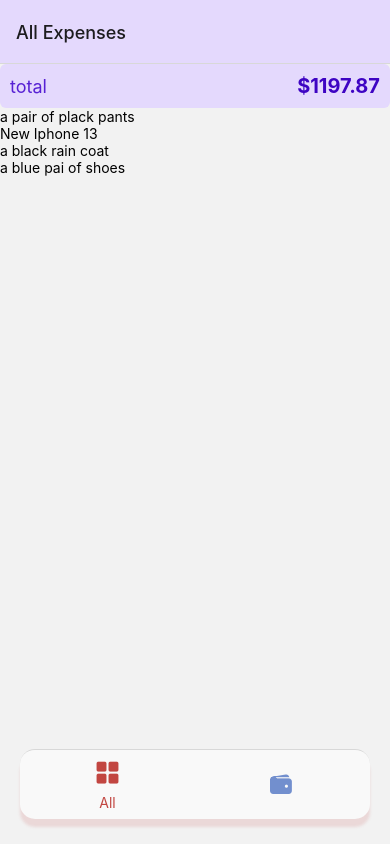
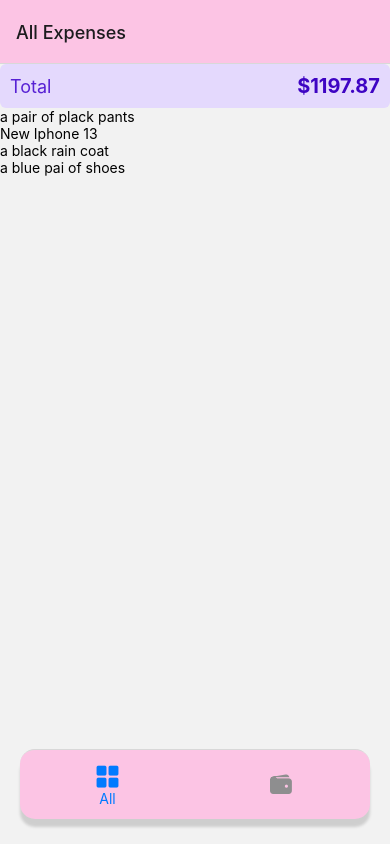
Before and after one commit to Mrkouhadi/RN-expenseTracker, a React Native app: screen /Tabs in a window 390 px wide. Built offline with nearby package versions, Linux system fonts and the light colour scheme.

Commit message:
replacing old colors contstants with new ones

```diff
--- a/src/components/CustomBackBtn.js
+++ b/src/components/CustomBackBtn.js
@@ -1,14 +1,12 @@
 import React from 'react'
 import {StyleSheet, View, Pressable} from 'react-native'
 import Icon from 'react-native-vector-icons/Ionicons';
-
-import Colors from '../constants/Colors';
 
 
 const CustomBackBtn = (props)=>{
     return <Pressable style={styles.container} onPress={props.onPress}>
                 <View style={styles.box}>
-                    <Icon name="md-return-up-back-outline" size={35} color={Colors.fontColor} />
+                    <Icon name="md-return-up-back-outline" size={35} color="red" />
                 </View>
           </Pressable>
   }
--- a/src/constants/Colors.js
+++ /dev/null
@@ -1,5 +0,0 @@
-export default {
-    primaryColor:'#C24641',
-    accnetColor:'pink',
-    fontColor:'#728FCE'
-}
--- a/src/navigation/Tabs.js
+++ b/src/navigation/Tabs.js
@@ -5,7 +5,6 @@ import Ionicons from 'react-native-vector-icons/Ionicons'
 import Icon from 'react-native-vector-icons/AntDesign';
 
 import {RecentExpenses, AllExpenses} from '../screens'
-import Colors from '../constants/Colors';
 import { GlobalStyles } from '../constants/styles';
 
 const Tab = createBottomTabNavigator();
@@ -16,27 +15,27 @@ const Tabs=()=> {
     <Tab.Navigator
             screenOptions={{
                 tabBarShowLabel: false,
-                headerStyle:{backgroundColor:GlobalStyles.colors.primary50},
+                headerStyle:{backgroundColor:GlobalStyles.colors.error50},
                 tabBarStyle:{
                   position:'absolute', bottom:25, right:20, left:20,
                   elevation:0,
                   borderRadius:15,
-                  backgroundColor:"#f9f9f9",
+                  backgroundColor:GlobalStyles.colors.error50,
                   height:70,
                   ...styles.shadow,
                 }
             }}
     >
       <Tab.Screen name="All Expenses" component={AllExpenses} options={{
-        tabBarIcon: ({focused}) => (<View style={{alignItems:'center',justifyContent:'center',top:Platform.OS === 'ios'?15:0}}>
-                              <Icon name="appstore1" color={focused ? Colors.primaryColor:Colors.fontColor} size={25} />
-                              {focused && <Text style={{color:Colors.primaryColor,marginTop:8 }}>All</Text>}
+        tabBarIcon: ({focused,color,size}) => (<View style={{alignItems:'center',justifyContent:'center',top:Platform.OS === 'ios'?15:0}}>
+                              <Icon name="appstore1" color={color} size={size} />
+                              {focused && <Text style={{color:color}}>All</Text>}
                           </View> )
         }}/>
       <Tab.Screen name="Recent Expenses" component={ RecentExpenses} options={{
-        tabBarIcon: ({focused}) => (<View style={{alignItems:'center',justifyContent:'center',top:Platform.OS === 'ios'?15:0}}>
-                              <Ionicons name="wallet" color={focused ? Colors.primaryColor:Colors.fontColor} size={25} />
-                              {focused && <Text style={{color:Colors.primaryColor,marginTop:8 }}>Recent</Text>}
+        tabBarIcon: ({focused,color,size}) => (<View style={{alignItems:'center',justifyContent:'center',top:Platform.OS === 'ios'?15:0}}>
+                              <Ionicons name="wallet" color={color} size={size} />
+                              {focused && <Text style={{color:color,marginTop:8 }}>Recent</Text>}
                           </View> )
         }}/>
     </Tab.Navigator>
@@ -44,7 +43,7 @@ const Tabs=()=> {
 };
 const styles = StyleSheet.create({
   shadow:{
-    shadowColor:Colors.primaryColor,
+    shadowColor:'black',
     shadowOffset:{
       width:0, height:8,
     },
--- a/src/screens/AllExpenses.js
+++ b/src/screens/AllExpenses.js
@@ -1,10 +1,9 @@
 import React from 'react'
-import { StyleSheet,SafeAreaView, Text, Button } from 'react-native'
+import { StyleSheet } from 'react-native'
 import ExpensesOutput from '../components/expensesOutput/ExpensesOutput';
-import Colors from '../constants/Colors';
 
 const AllExpenses = props => {
-  return  <ExpensesOutput expensesPeriod="total"/>
+  return  <ExpensesOutput expensesPeriod="Total"/>
 };
 
 const styles = StyleSheet.create({
--- a/src/screens/ManageExpenses.js
+++ b/src/screens/ManageExpenses.js
@@ -1,7 +1,5 @@
 import React from 'react'
 import { View, StyleSheet,SafeAreaView, Text, Pressable, ScrollView } from 'react-native'
-import CustomBackBtn from '../components/CustomBackBtn';
-import Colors from '../constants/Colors';
 
 const ManageExpenses = props => {
   const { id, user } = props.route.params;
@@ -13,31 +11,4 @@ const ManageExpenses = props => {
   )
 };
 
-const styles = StyleSheet.create({
-  sectionContainer: {
-    backgroundColor:Colors.accnetColor,
-    flex:1,
-    justifyContent:'center', alignItems:'center',
-  },
-  title:{
-      fontSize:22,
-      fontWeight:'bold',
-      letterSpacing:2,
-      color:Colors.fontColor,
-  },
-  header:{
-    width:"100%",
-    paddingHorizontal:15,
-    height:50,
-    elevation:0,
-    justifyContent:'space-between', alignItems:'center', flexDirection:'row',
-  },
-  chats:{
-    flex:1,
-    width:"100%",
-    backgroundColor:"#fff",
-    borderRadius:25,
-    marginBottom:-30
-  }
-});
 export default ManageExpenses
--- a/src/screens/RecentExpenses.js
+++ b/src/screens/RecentExpenses.js
@@ -1,10 +1,8 @@
 import React from 'react'
-import { View, StyleSheet,SafeAreaView,Text } from 'react-native'
 import ExpensesOutput from '../components/expensesOutput/ExpensesOutput';
-import Colors from '../constants/Colors';
 
 const RecentExpenses = (props) => {
-  return<ExpensesOutput expensesPeriod="IN the last 7 Days"/>
+  return<ExpensesOutput expensesPeriod="Last 7 Days"/>
 
 };
 
```
